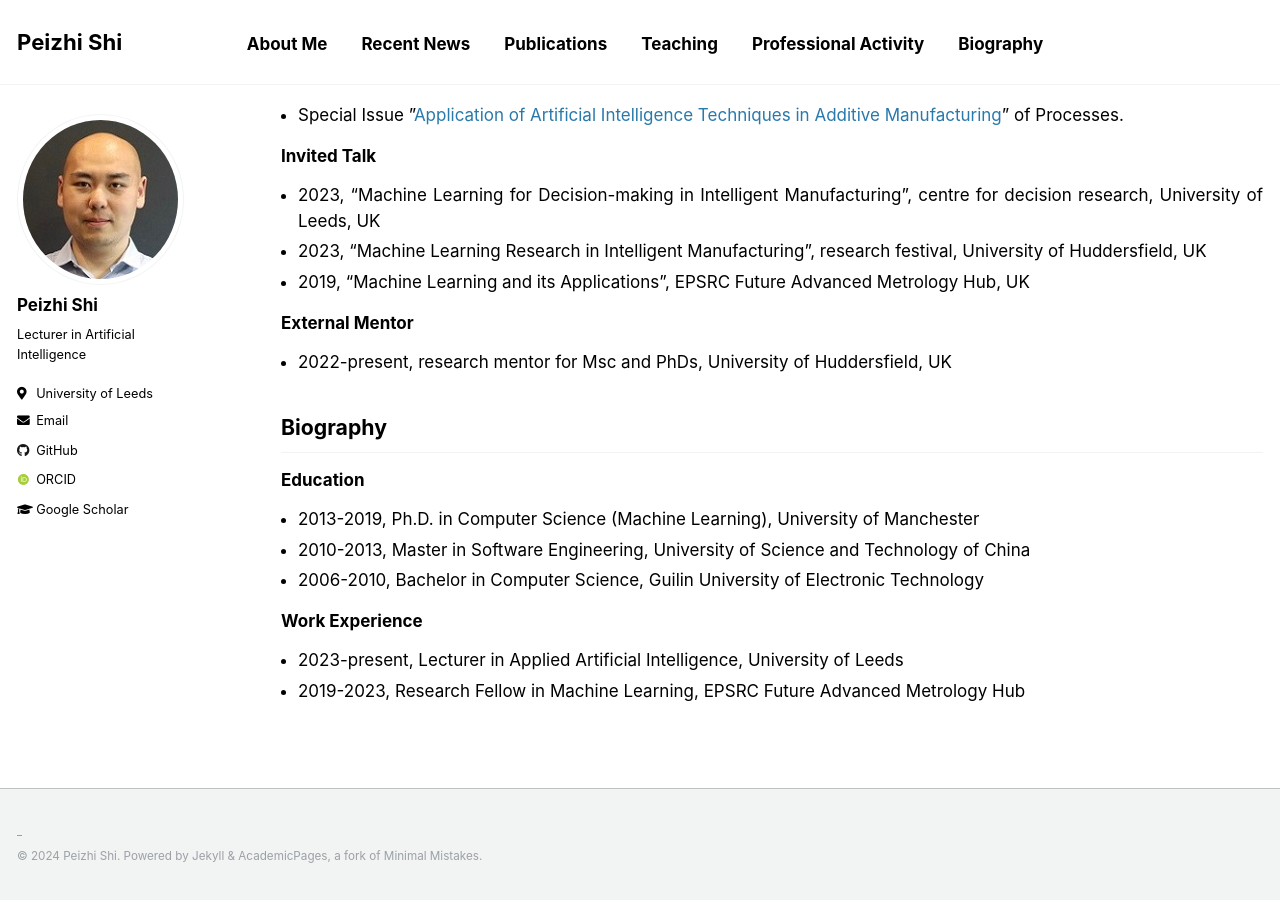
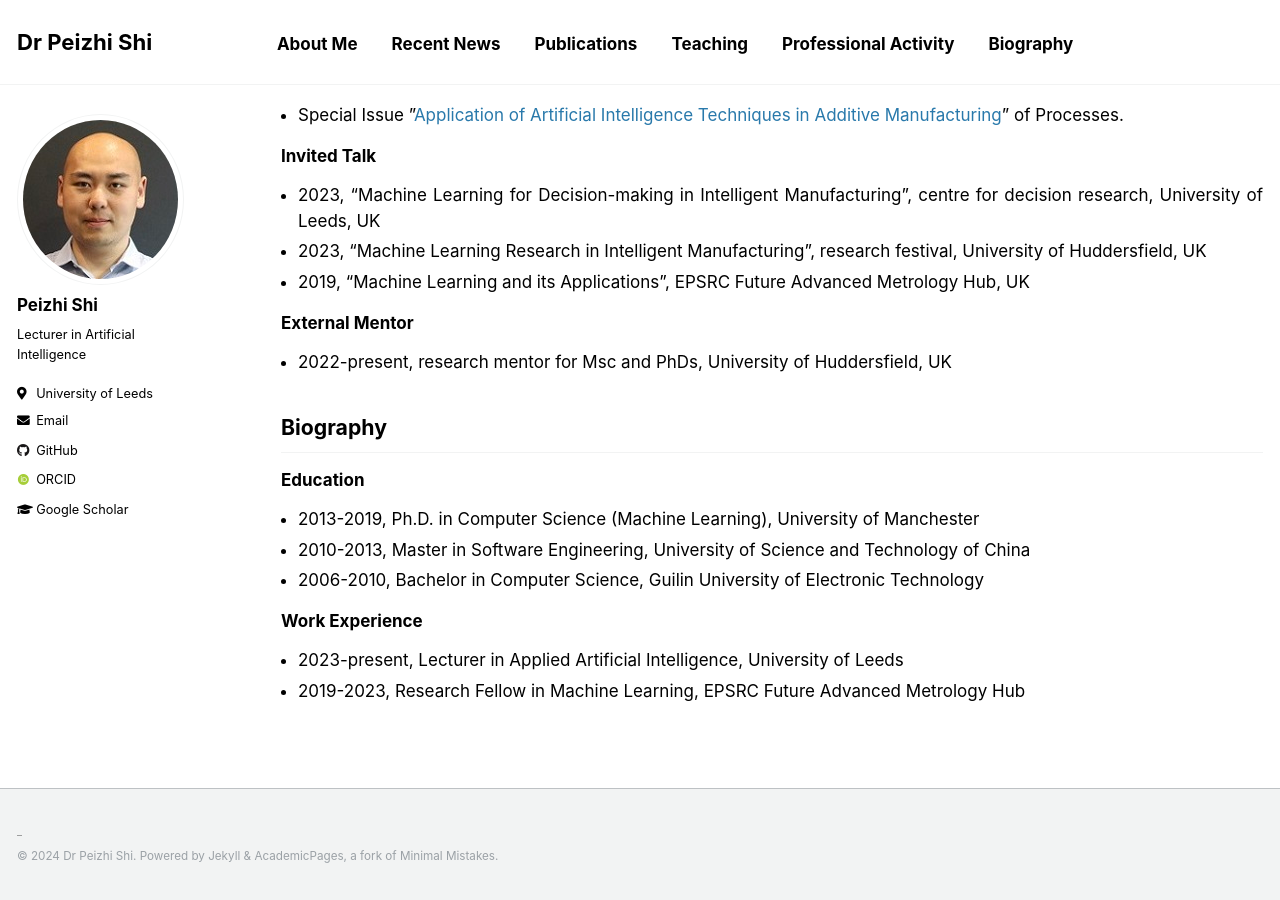
Before and after one commit to PeizhiShi/peizhishi.github.io, a Jekyll site: the page built from _pages/index.md, in a window 1280 px wide and 900 px high, scrolled down 3275 px. Built offline with Jekyll 4.4.1, drawn with Linux system fonts in a browser that asks for light colours; some web fonts are replaced; our own code applies the rules of GitHub Pages for plain Markdown files.

```diff
--- a/_config.yml
+++ b/_config.yml
@@ -7,9 +7,9 @@
 
 # Site Settings
 locale                   : "en-US"
-title                    : "Peizhi Shi"
+title                    : "Dr Peizhi Shi"
 title_separator          : "-"
-name                     : &name "Peizhi Shi"
+name                     : &name "Dr Peizhi Shi"
 description              : &description "Lecturer in Applied Artificial Intelligence"
 url                      : https://peizhishi.github.io # the base hostname & protocol for your site e.g. "https://mmistakes.github.io"
 baseurl                  : "" # the subpath of your site, e.g. "/blog"
```
